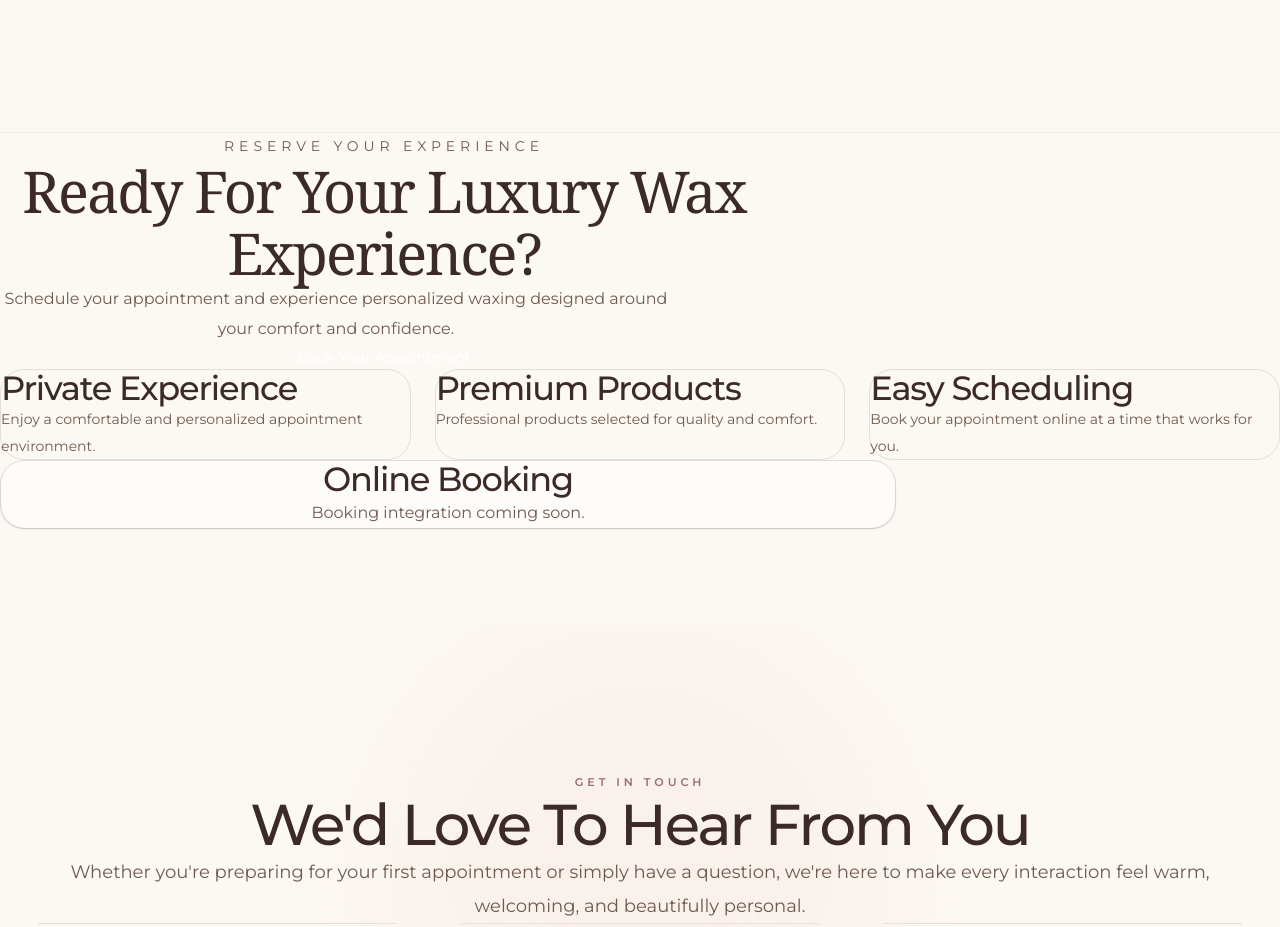
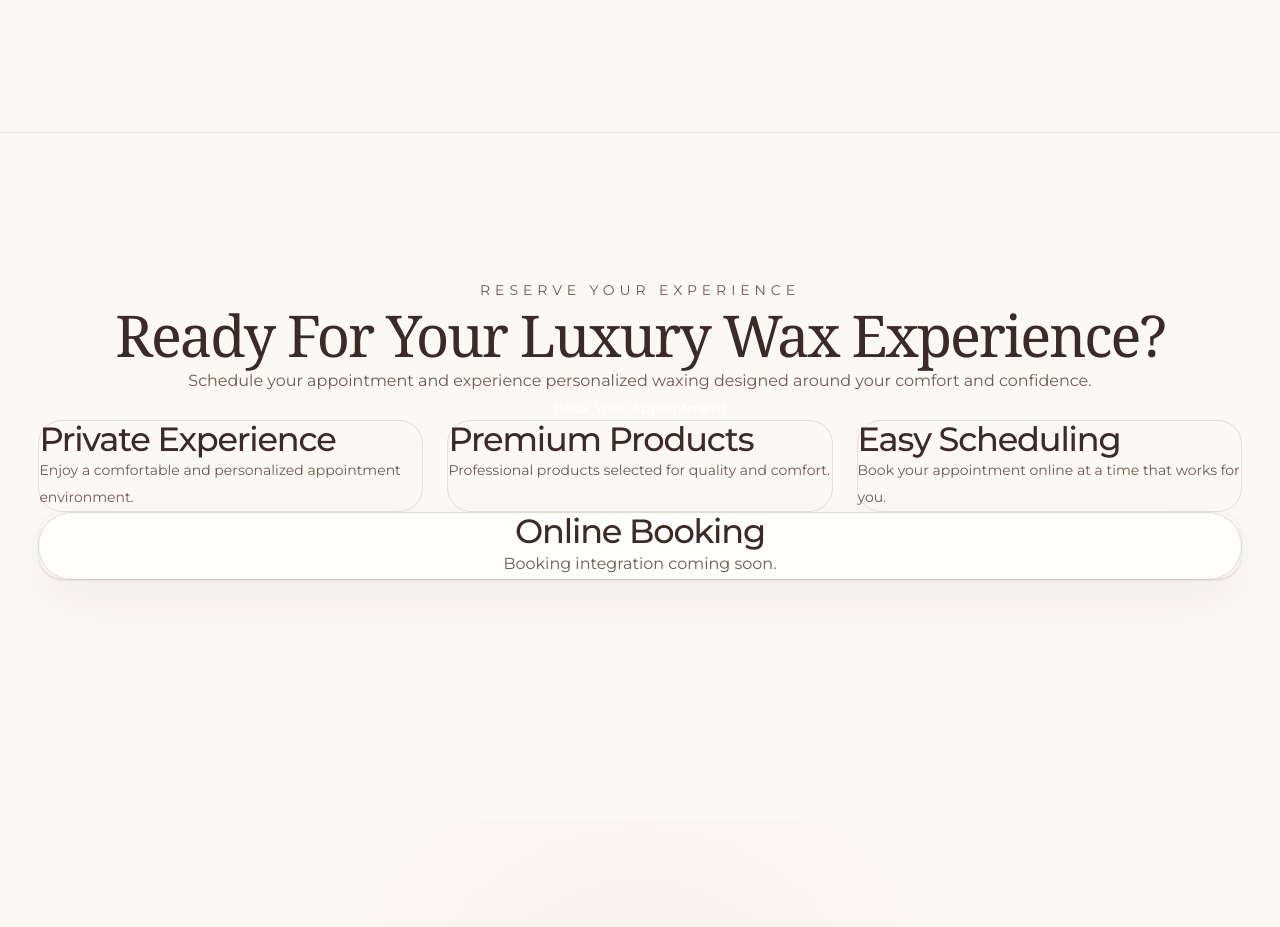
Before and after one commit to kevin-phan-25/just-wax-by-kim, a Next.js app: page / in a window 1280 px wide. Shown: the part 6420-7347 px from the top of the page. Built offline with nearby package versions, Linux system fonts and the light colour scheme; a web font is replaced by a local one.

Commit message:
Update Booking.tsx

```diff
--- a/features/booking/Booking.tsx
+++ b/features/booking/Booking.tsx
@@ -1,25 +1,24 @@
 /**
- * -----------------------------------------------------------------------------
+ * ------------------------------------------------------------------
  * File: Booking.tsx
  *
  * Description:
  * Luxury booking experience section.
  *
  * Changes:
- * - July 28, 2026
- *   - Unified background with Hero
- *   - Removed ivory override
- *   - Removed duplicate Studio Hours
- *   - Simplified booking flow
- *   - Improved spacing hierarchy
  *
- * -----------------------------------------------------------------------------
+ * - Removed restrictive width sizing
+ * - Full editorial layout
+ * - Centered typography
+ * - Expanded booking widget area
+ * - Unified luxury spacing rhythm
+ *
+ * ------------------------------------------------------------------
  */
 
 import {
-  BOOKING_CONFIG
+  BOOKING_CONFIG,
 } from "./booking.constants";
-
 
 import BookingCTA from "./BookingCTA";
 
@@ -28,61 +27,45 @@ import BookingBenefits from "./BookingBenefits";
 import BookingWidget from "./BookingWidget";
 
 
-
 export default function Booking() {
-
 
   return (
 
     <section
-
+      id="booking"
       className="
-        bg-brand-cream
+        bg-brand-background
         border-t
         border-brand-border/50
-        px-6
-        py-24
-        md:py-32
+        section-padding-lg
       "
-
     >
 
 
       <div
-
         className="
-          mx-auto
-          max-w-7xl
+          container-luxury
         "
-
       >
 
 
 
+        {/* HEADER */}
 
-        {/* Header */}
-
-        <div
-
+        <header
           className="
+            text-center
             mx-auto
-            max-w-3xl
-            text-center
           "
-
         >
 
-
-
           <p
-
             className="
               uppercase
               tracking-[0.35em]
               text-sm
               text-brand-dusty-pink
             "
-
           >
 
             {BOOKING_CONFIG.eyebrow}
@@ -91,18 +74,14 @@ export default function Booking() {
 
 
 
-
-
           <h2
-
             className="
-              mt-5
+              mt-6
               font-serif
               text-4xl
               md:text-5xl
               text-brand-espresso
             "
-
           >
 
             {BOOKING_CONFIG.title}
@@ -111,18 +90,13 @@ export default function Booking() {
 
 
 
-
-
           <p
-
             className="
               mx-auto
               mt-6
-              max-w-2xl
               text-brand-taupe
               leading-relaxed
             "
-
           >
 
             {BOOKING_CONFIG.description}
@@ -131,14 +105,10 @@ export default function Booking() {
 
 
 
-
-
           <div
-
             className="
               mt-10
             "
-
           >
 
             <BookingCTA />
@@ -146,26 +116,18 @@ export default function Booking() {
           </div>
 
 
-
-
-        </div>
+        </header>
 
 
 
 
 
-
-
-
-
-        {/* Benefits */}
+        {/* BENEFITS */}
 
         <div
-
           className="
-            mt-16
+            mt-20
           "
-
         >
 
           <BookingBenefits />
@@ -176,33 +138,25 @@ export default function Booking() {
 
 
 
-
-
-
-
-        {/* Booking Widget */}
+        {/* BOOKING WIDGET */}
 
         <div
-
           className="
-            mt-16
-            mx-auto
-            max-w-4xl
+            mt-20
+            w-full
           "
-
         >
 
           <div
-
             className="
-              rounded-3xl
+              rounded-[40px]
               border
               border-brand-border
-              bg-white/60
+              bg-white/80
               p-8
-              shadow-luxury
+              md:p-12
+              shadow-[0_20px_60px_rgba(59,42,38,0.06)]
             "
-
           >
 
             <BookingWidget />
@@ -214,10 +168,7 @@ export default function Booking() {
 
 
 
-
-
       </div>
-
 
 
     </section>
```
